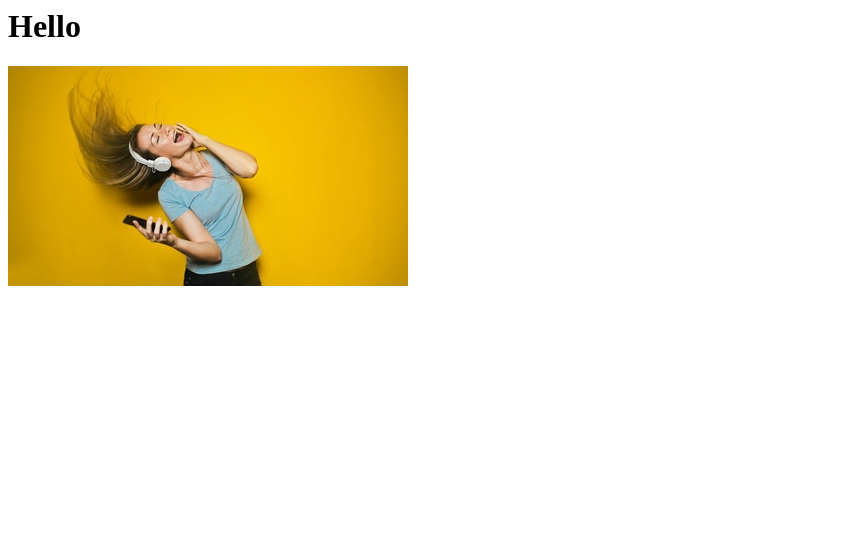
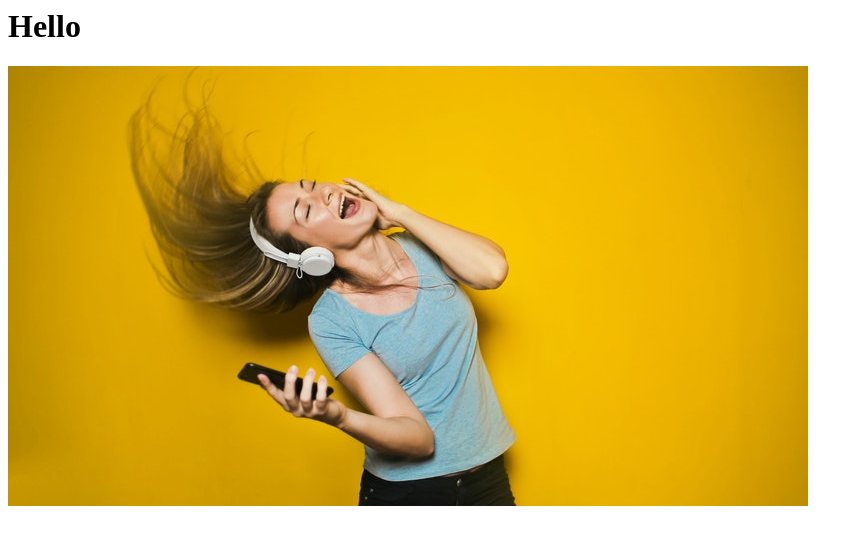
Before and after one commit to Islam888/hosting, a plain HTML site: page index.html in a window 1280 px wide. Shown: the whole page, without its empty margins (0-863 px from the left). Drawn offline with Linux system fonts and the light colour scheme.

Commit message:
Update index.html

```diff
--- a/index.html
+++ b/index.html
@@ -1,4 +1,4 @@
 <div>
   <h1>Hello</h1>
-<img src="https://islam888.github.io/hosting/model.jpg" alt="">
+<img src="https://islam888.github.io/hosting/model2.jpg" alt="">
 </div>
```
